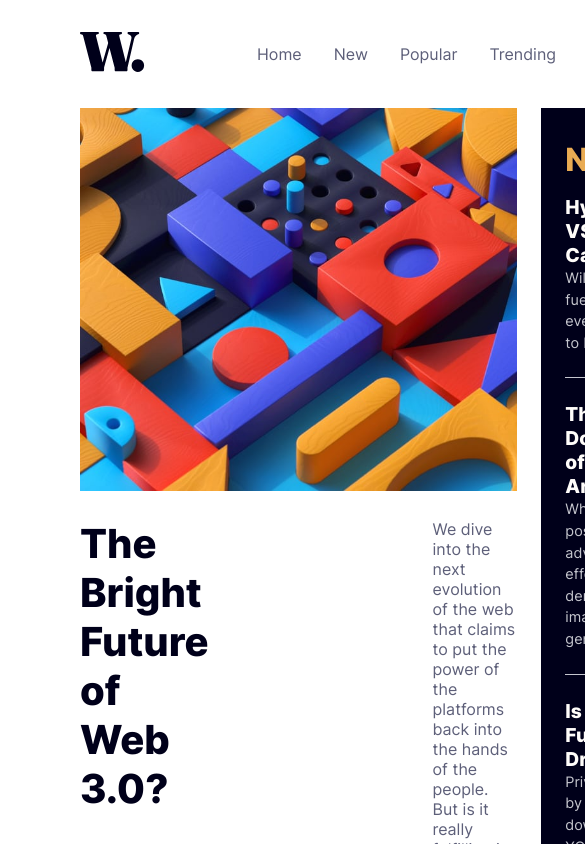
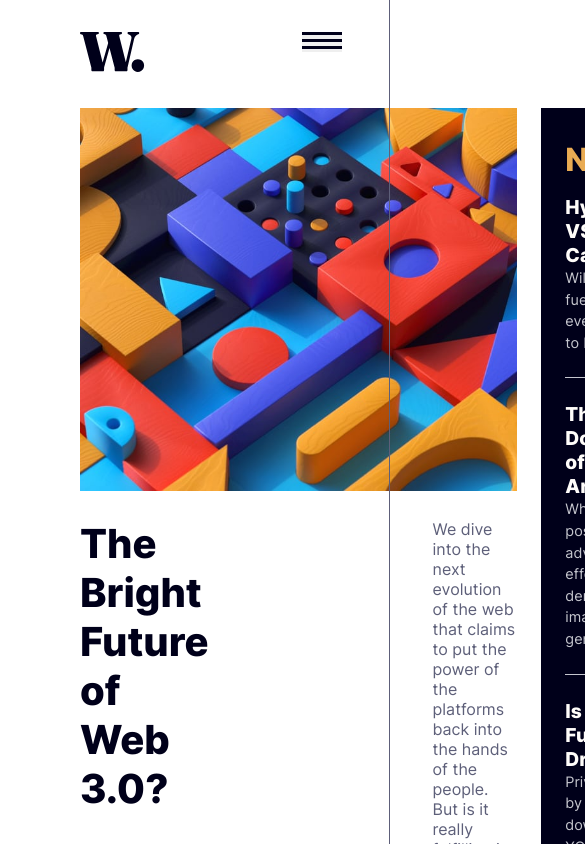
Before and after one commit to RonenTGreat/news-homepage, a React (Create React App) app: page / in a window 390 px wide. Shown: the top 844 px of the page, 585 px wide, since content can reach past the window. Built offline with nearby package versions, Linux system fonts and the light colour scheme.

Commit message:
added sidebar just to style it properly

```diff
--- a/src/components/header/header.component.jsx
+++ b/src/components/header/header.component.jsx
@@ -1,13 +1,30 @@
 import "./header.styles.css"
+
+import iconMenu from "../../assets/images/icon-menu.svg"
+
+import iconMenuClose from "../../assets/images/icon-menu-close.svg"
 
 import logo from "../../assets/images/logo.svg"
 
+
+
 const Header = () => {
+
+  function openNav() {
+    document.querySelector(".sidenav").style.width = "400px";
+    document.querySelector(".btn_nav").style.display = "none";
+  }
+
+  function closeNav() {
+    document.querySelector(".sidenav").style.width = "0";
+    document.querySelector(".btn_nav").style.display = "block";
+  }
+
   return (
     <header className="header">
       <a href="logo"><img src={logo} className="logo" alt="logo" /></a>
 
-      <div>
+      <nav className="nav_css">
         <ul className="nav_list">
           <li className="nav_item"><a className="nav_link" href="home">Home</a></li>
           <li className="nav_item"><a className="nav_link" href="new">New</a></li>
@@ -15,6 +32,26 @@
           <li className="nav_item"><a className="nav_link" href="trending">Trending</a></li>
           <li className="nav_item"><a className="nav_link" href="categories">Categories</a></li>
         </ul>
+      </nav>
+
+
+
+      {/* Hamburger Menu */}
+      <button className="btn_nav" onClick={openNav}>
+        <img src={iconMenu} alt="menu bar" />
+      </button>
+
+      {/* Mobill Menu */}
+
+      <div className="sidenav">
+        <button className="closebtn" onClick={closeNav}>
+          <img src={iconMenuClose} alt="" />
+        </button>
+        <a href="0">Home</a>
+        <a href="0">New</a>
+        <a href="0">Popular</a>
+        <a href="0">Trending</a>
+        <a href="0">Categories</a>
       </div>
     </header>
   );
--- a/src/components/header/header.styles.css
+++ b/src/components/header/header.styles.css
@@ -1,13 +1,14 @@
 @font-face {
-  font-family: "Inter";   /*Can be any text*/
+  font-family: "Inter"; /*Can be any text*/
   src: local("Inter"),
-    url('../../assets/fonts/Inter-VariableFont_slnt\,wght.ttf') format("truetype");
+    url("../../assets/fonts/Inter-VariableFont_slnt\,wght.ttf")
+      format("truetype");
   font-weight: 400;
   font-style: normal;
 }
 
-
 .header {
+  position: relative;
   display: flex;
   align-items: center;
   justify-content: space-between;
@@ -19,7 +20,7 @@
   margin: 0 4rem;
 }
 
-.nav_list{
+.nav_list {
   display: flex;
   align-items: center;
   justify-content: space-evenly;
@@ -27,14 +28,70 @@
   list-style-type: none;
 }
 
-.nav_item{
+.nav_item {
   margin: 0 1rem;
 }
 
-.nav_link{
+.nav_link {
   color: hsl(236, 13%, 42%);
 }
 
-.nav_link:hover{
+.nav_link:hover {
   color: hsl(5, 85%, 63%);
 }
+
+.btn_nav {
+  display: none;
+}
+
+.closebtn{
+  display: none;
+}
+
+@media (max-width: 768px) {
+  .nav_css {
+    display: none;
+  }
+
+  .btn_nav {
+    display: block;
+    position: absolute;
+    top: 0;
+    right: 0;
+    border: none;
+  }
+
+  .sidenav {
+    height: 100%;
+    width: 0;
+    border-left: 1px hsl(236, 13%, 42%) solid;
+    position: fixed;
+    z-index: 1;
+    top: 0;
+    right: 0;
+    background-color: hsl(36, 100%, 99%);
+    overflow-x: hidden;
+    transition: 0.5s;
+    padding-top: 60px;
+  }
+
+  .sidenav a {
+    margin: 2rem 5rem;
+    text-decoration: none;
+    font-size: 2rem;
+    color: hsl(236, 13%, 42%);
+    display: block;
+    transition: 0.3s;
+  }
+
+  .sidenav .closebtn {
+  display: block;
+  position: absolute;
+  top: 2rem;
+  right: 25px;
+  font-size: 36px;
+  margin-left: 50px;
+  border: none;
+  background-color: hsl(36, 100%, 99%);
+}
+}
```
